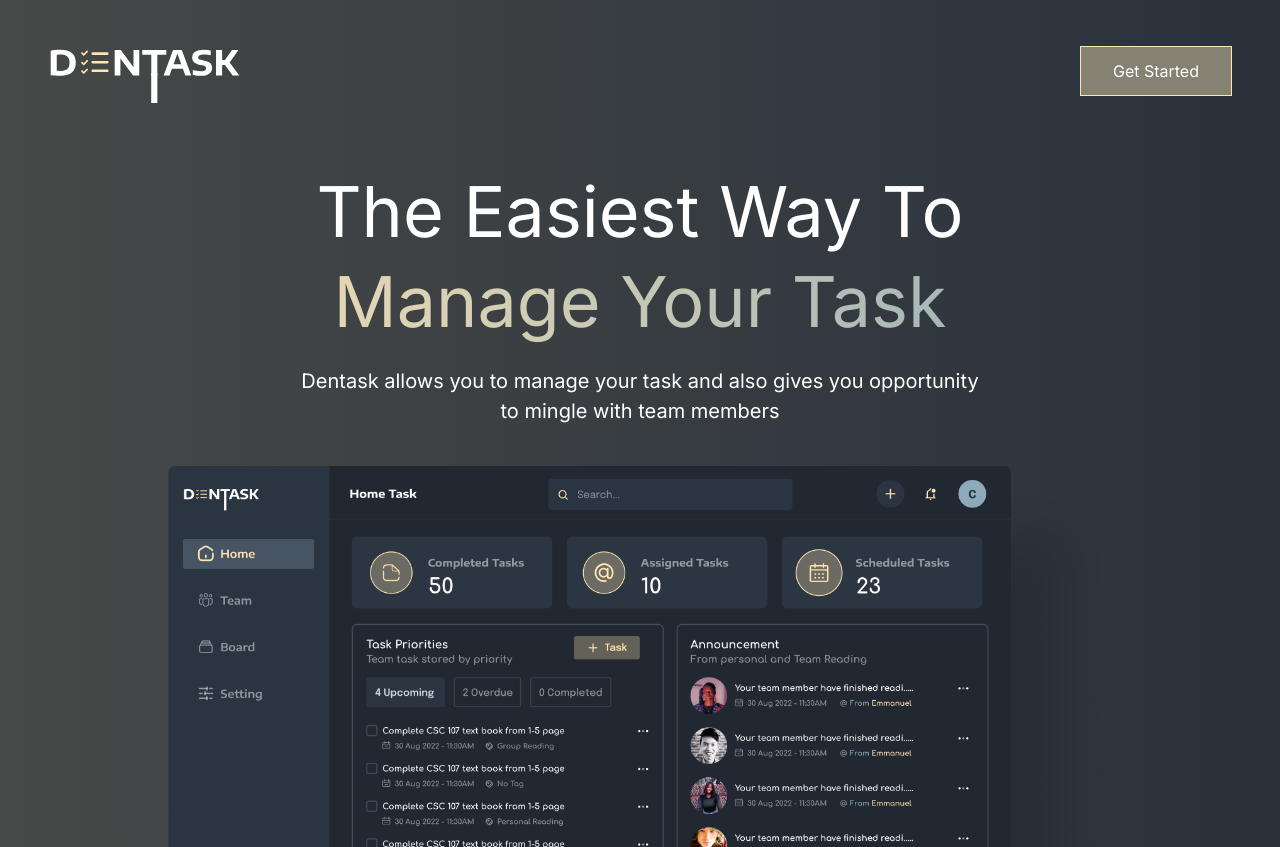
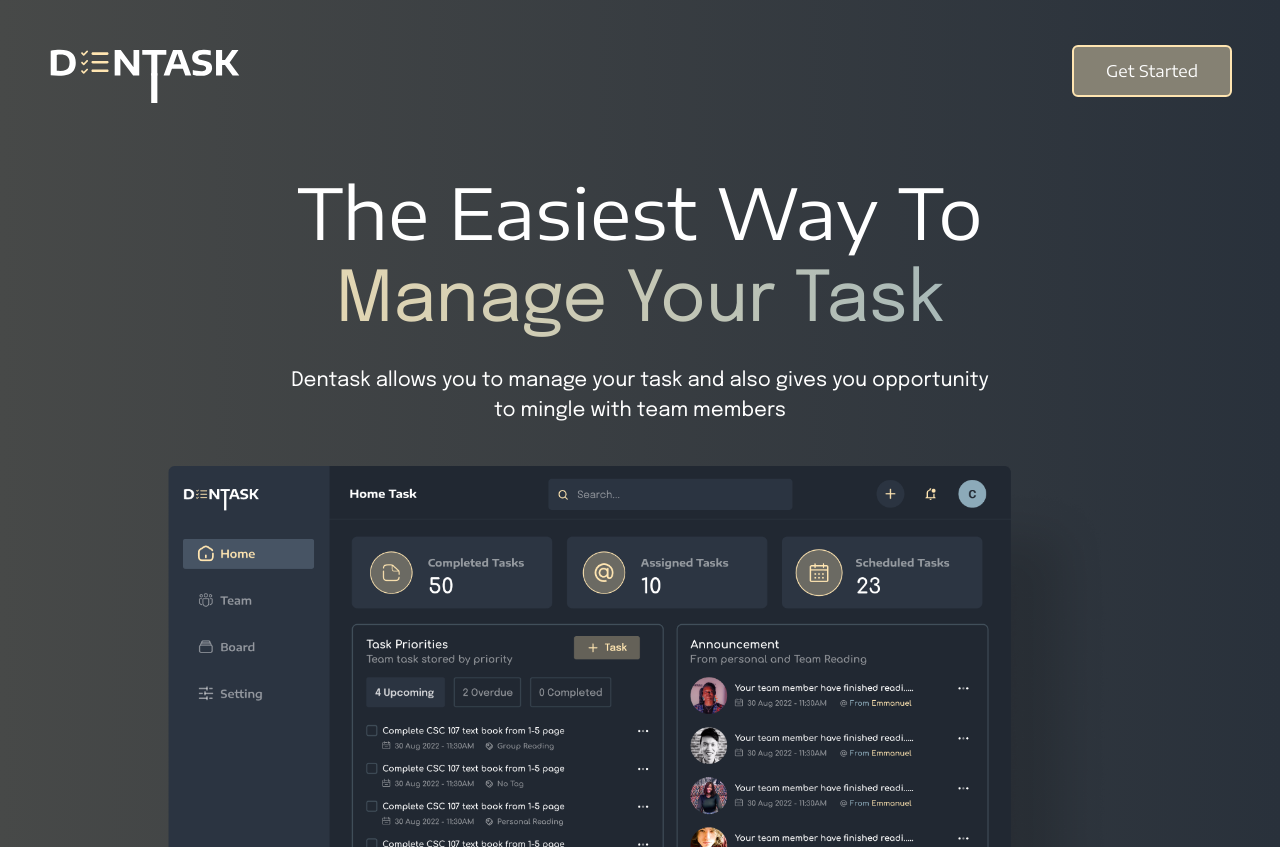
Before and after one commit to Praisecodes/dentask, a Next.js app: page / in a window 1280 px wide. Built offline with nearby package versions, Linux system fonts and the light colour scheme.

Commit message:
[update] update button and fonts on home page

```diff
--- a/src/app/page.tsx
+++ b/src/app/page.tsx
@@ -3,11 +3,11 @@ import Image from "next/image";
 
 const Page = (): JSX.Element => {
   return (
-    <main className="bg-gradient-to-r from-[#474948] to-[#29313b]">
+    <main className="bg-gradient-to-r font-epilogue from-[#474948] to-[#29313b]">
       <div className="lg:px-12 px-4 pt-10">
         <Navbar /> <br />
         <div>
-          <h1 className="lg:text-[70px] text-[30px] text-white text-center pt-8">
+          <h1 className="lg:text-[70px] font-sans-expanded text-[30px] text-white text-center pt-8">
             The Easiest Way To
           </h1>
 
--- a/src/components/molecules/Navbar.tsx
+++ b/src/components/molecules/Navbar.tsx
@@ -8,7 +8,7 @@ const Navbar = () => {
         <Image width={100} height={100} src="/images/logo_var.svg" alt="Logo" className={`lg:w-[12rem] w-[8rem] object-cover object-center`} />
       </div>
 
-      <Link href={`/signup`} className=" text-white border-[#FFE5B1] border bg-[#858173] px-8 py-3 ">
+      <Link href={`/signup`} className=" text-white border-[#FFE5B1] font-sans-expanded border-2 rounded-md bg-[#858173] px-8 py-3 ">
         Get Started
       </Link>
     </header>
```
